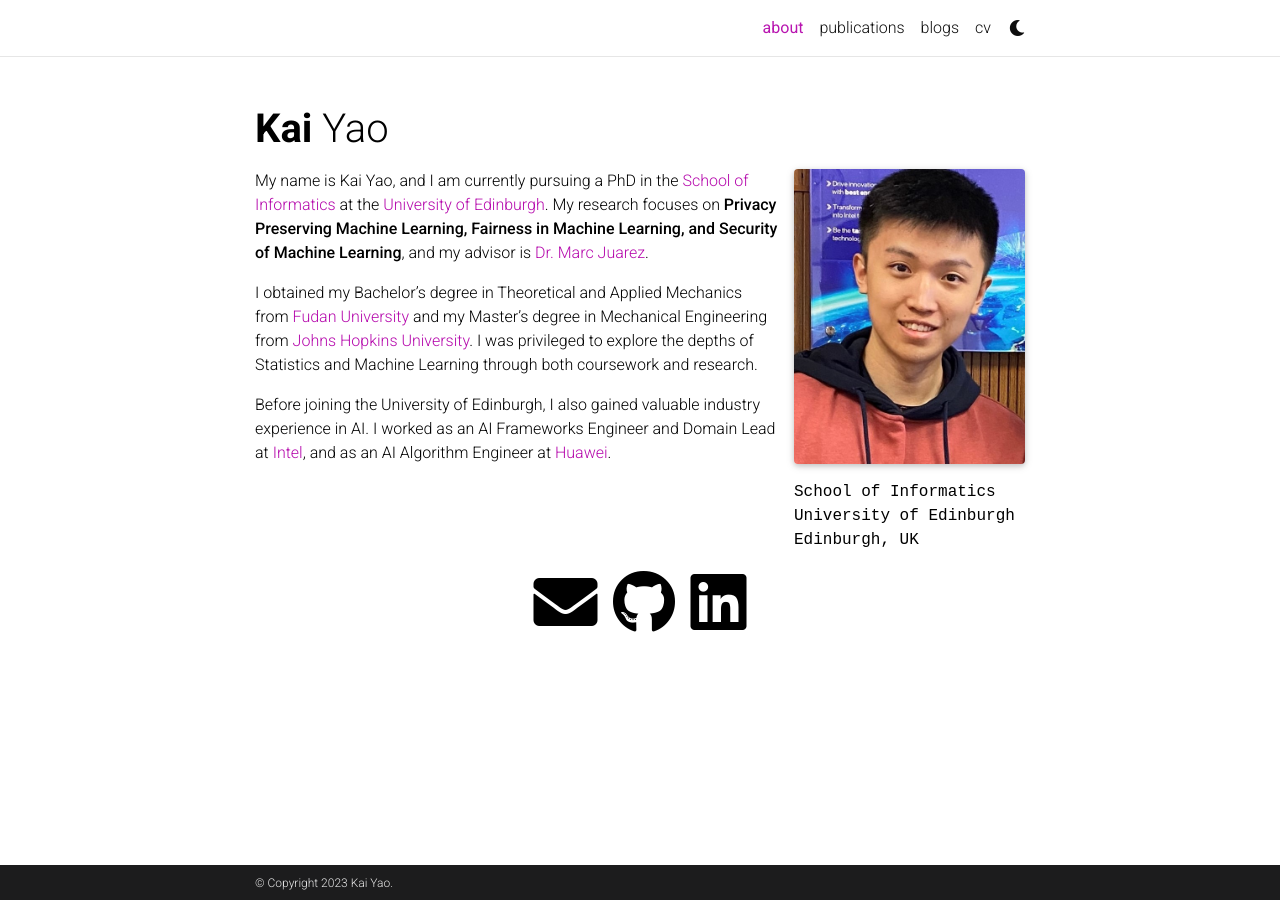
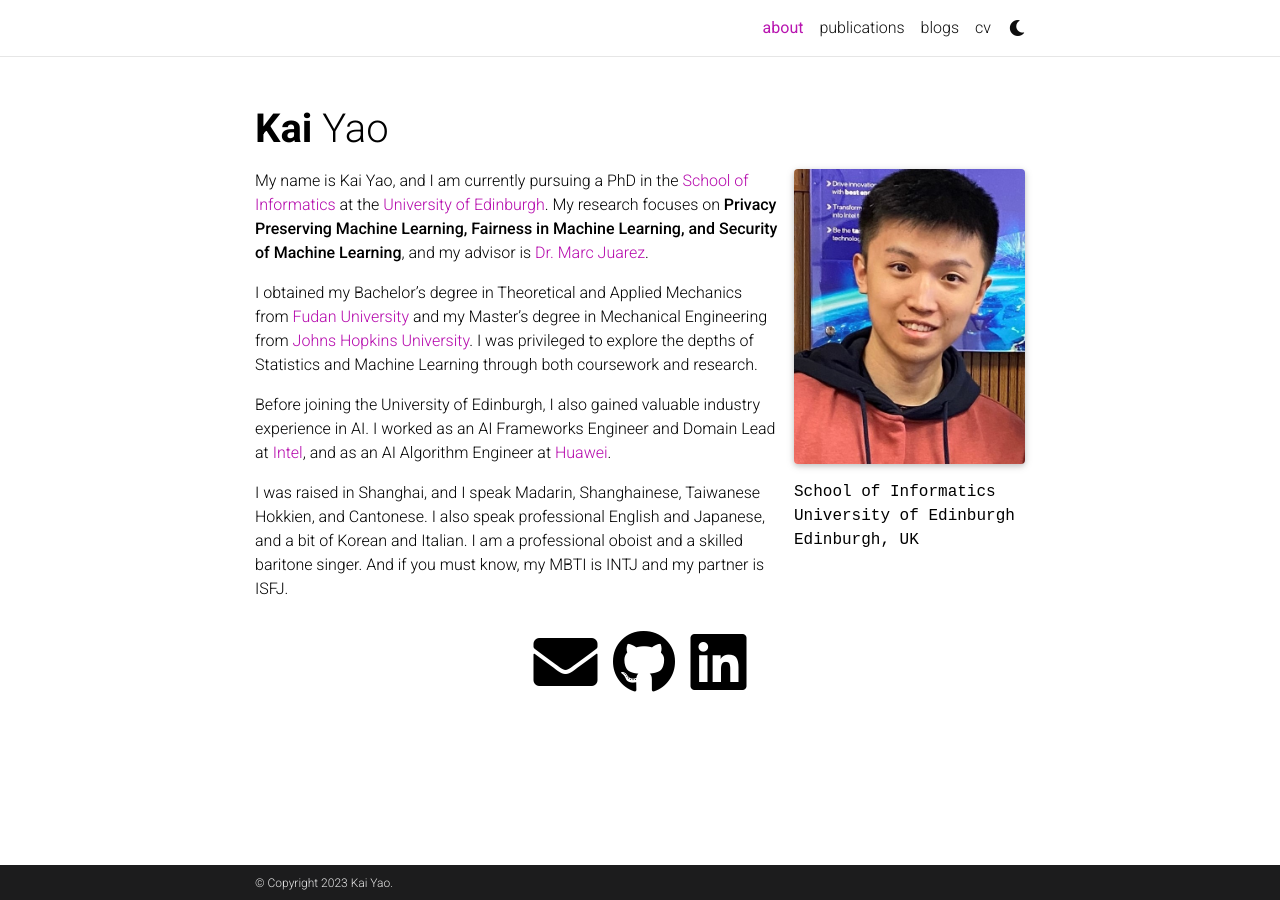
Before and after one commit to kaikaiyao/kaikaiyao.github.io, a Jekyll site: the page built from _pages/about.md, in a window 1280 px wide. Built offline with Jekyll 4.4.1, drawn with Linux system fonts in a browser that asks for light colours; full-size pictures stand in for the smaller copies a plugin makes; comment, search, counter and statistics services are not loaded; a style sheet for code colours, icons or effects is not loaded.

Commit message:
mod selfie

```diff
--- a/_pages/about.md
+++ b/_pages/about.md
@@ -24,3 +24,5 @@ My name is Kai Yao, and I am currently pursuing a PhD in the [School of Informat
 I obtained my Bachelor’s degree in Theoretical and Applied Mechanics from [Fudan University](https://www.fudan.edu.cn/en/) and my Master’s degree in Mechanical Engineering from [Johns Hopkins University](https://www.jhu.edu/). I was privileged to explore the depths of Statistics and Machine Learning through both coursework and research.
 
 Before joining the University of Edinburgh, I also gained valuable industry experience in AI. I worked as an AI Frameworks Engineer and Domain Lead at [Intel](https://www.intel.com/content/www/us/en/homepage.html), and as an AI Algorithm Engineer at [Huawei](https://www.huawei.com/en/).
+
+I was raised in Shanghai, and I speak Madarin, Shanghainese, Taiwanese Hokkien, and Cantonese. I also speak professional English and Japanese, and a bit of Korean and Italian. I am a professional oboist and a skilled baritone singer. And if you must know, my MBTI is INTJ and my partner is ISFJ.
```
